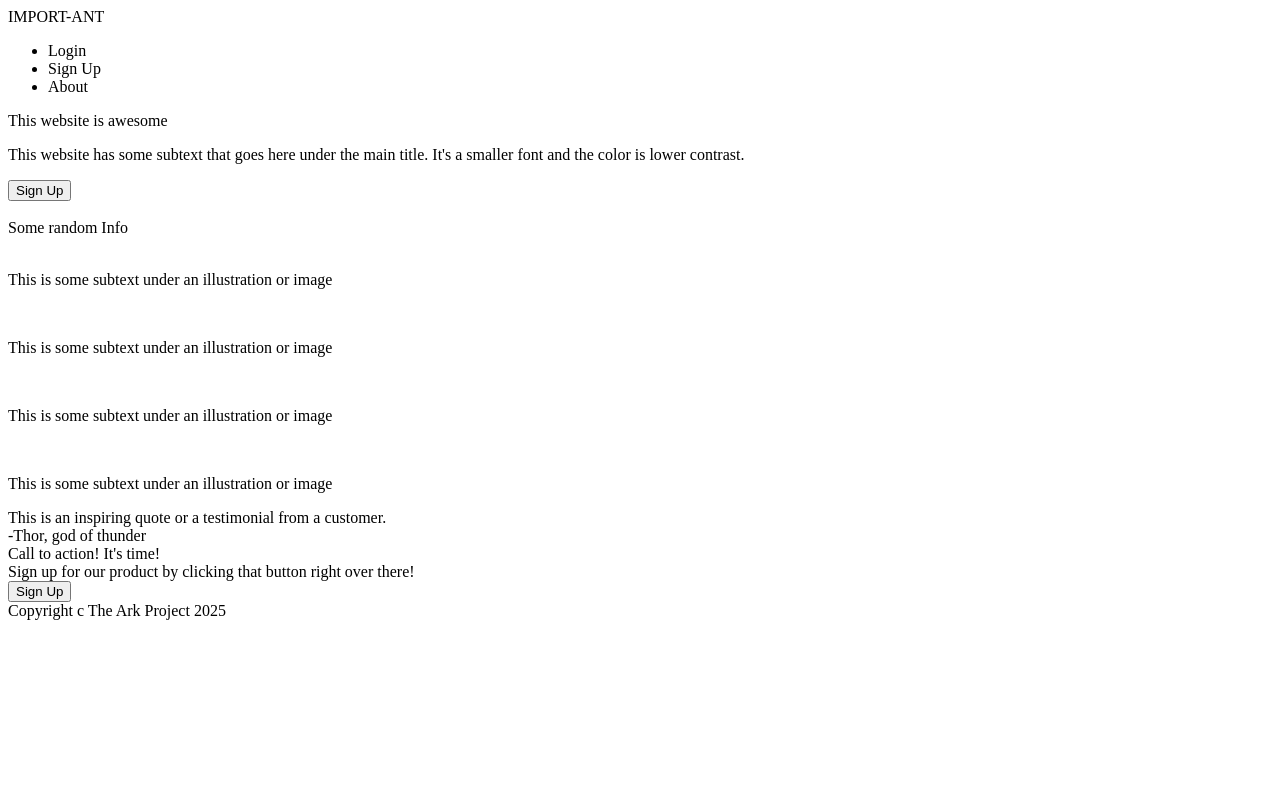
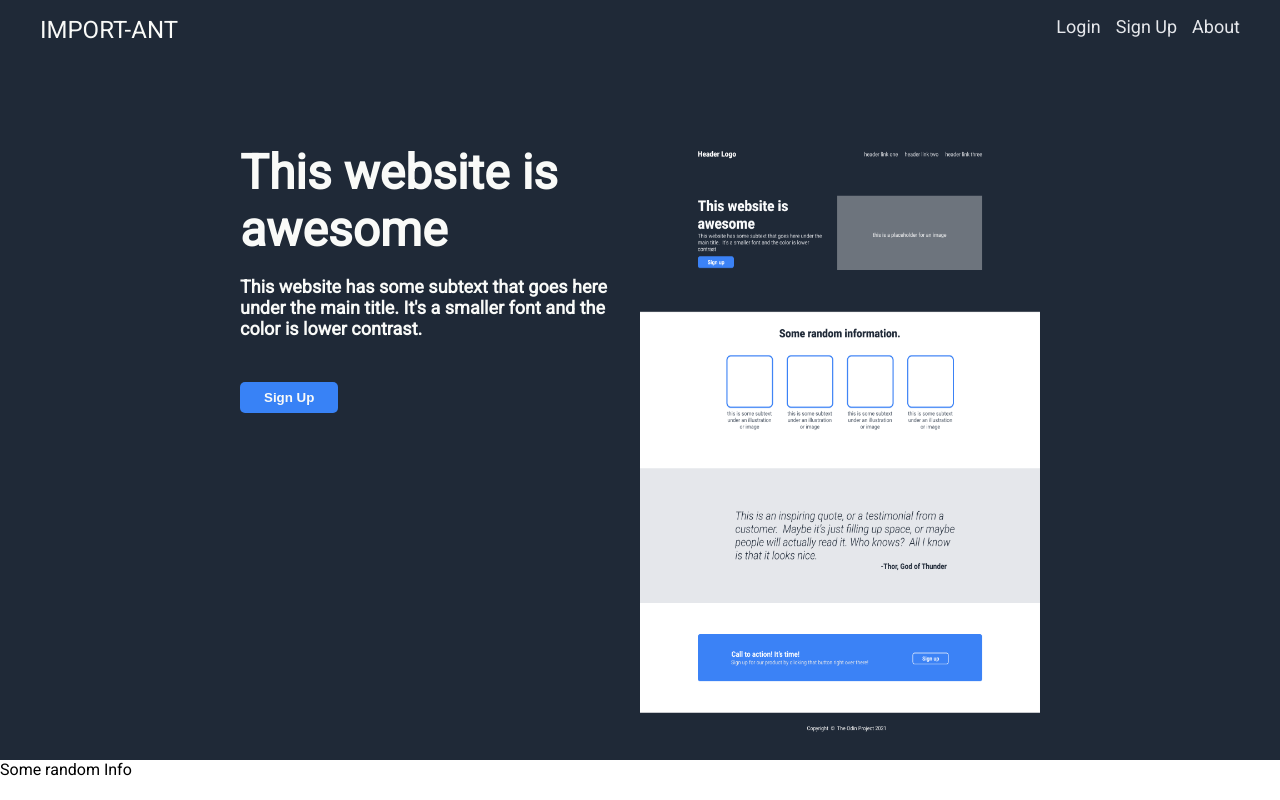
Before and after one commit to nicktheuser123/landing-page-odin, a plain HTML site: page index.html in a window 1280 px wide. Shown: the top 800 px of the page. Drawn offline with Linux system fonts and the light colour scheme.

Commit message:
Feat: added styling to first section

```diff
--- a/index.html
+++ b/index.html
@@ -4,9 +4,12 @@
     <meta charset="UTF-8">
     <meta name="viewport" content="width=device-width, initial-scale=1.0">
     <title>IMPORT-ANT</title>
+    <link href='https://fonts.googleapis.com/css?family=Roboto' rel='stylesheet'>
     <link rel="stylesheet" href="styles.css">
+
 </head>
 <body>
+   <div class="first">
         <div class="nav">
             <div class="headerLogo">IMPORT-ANT</div>
             <ul>
@@ -19,10 +22,11 @@
             <div class="leftHero">
                 <div>This website is awesome</div>
                 <p>This website has some subtext that goes here under the main title. It's a smaller font and the color is lower contrast.</p>
-            <button>Sign Up</button>
+                <button id="heroButton">Sign Up</button>
 
             </div>
-        <img alt="" src="placeholder">
+            <img alt="" src="01.png" width="400" height="600">
+        </div>
     </div>
     <div class="works">
         <div class="infoTitle">Some random Info</div>
--- a/styles.css
+++ b/styles.css
@@ -0,0 +1,62 @@
+body {
+        font-family: Roboto;
+        margin: 0px;
+    }
+
+.first {
+    background-color: #1f2937;
+    padding: 16px;
+    display: flex;
+    flex-direction: column;
+    align-items: center;
+    color: #F9FAF8;
+    gap: 100px;
+
+}
+
+.nav {
+    display: flex;
+    justify-content: space-between;
+    width: 100%;
+    max-width: 1200px;
+
+}
+
+.headerLogo{
+    font-size: 24px;
+    color: #F9FAF8;
+
+}
+
+ul {
+    list-style-type: none;
+    display: flex;
+    gap:15px;
+    margin: 0px;
+    padding: 0px;
+    font-size: 18px;
+    color: #E5E7EB;
+
+}
+
+.hero {
+    display: flex;
+    justify-content: space-between;
+    max-width: 800px;
+    font-size: 48px;
+    font-weight: 900;
+
+}
+
+p {
+    font-size: 18px;
+}
+
+#heroButton {
+    background: #3882F6;
+    color: #F9FAF8;
+    font-weight: bold;
+    padding: 8px 24px 8px 24px;
+    border: none;
+    border-radius: 5px;
+}
```
Also changed, not shown: 01.png (added). Lines whose indentation alone changed are shown as unchanged.
